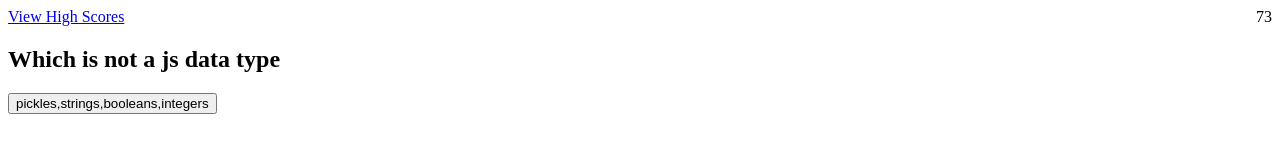
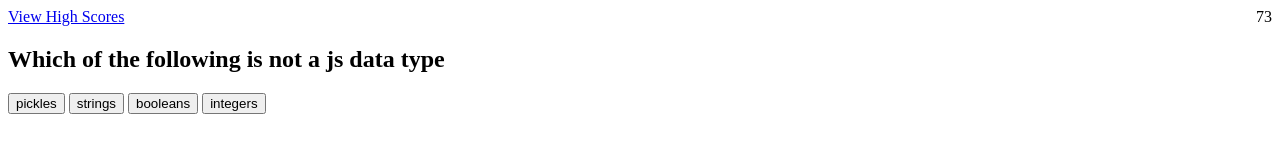
Before and after one commit to Glansburg/CodingQuiz, a plain HTML site: page index.html in a window 1280 px wide. Both pictures are taken after a click on the button "Start Quiz". Drawn offline with Linux system fonts and the light colour scheme.

Commit message:
added all buttons for first question

```diff
--- a/assets/javascript/index.js
+++ b/assets/javascript/index.js
@@ -4,8 +4,10 @@ var startBtn = document.getElementById("Start")
 var instructionsContainer = document.getElementById("instruction-container")
 var quizQuestionsContainer = document.getElementById("quiz-questions")
 var quizChoiceContainer = document.getElementById("quizChoices")
-var test = document.getElementById("test")
-var tester = document.getElementById("tester")
+var choice1 = document.getElementById("choice1")
+var choice2 = document.getElementById("choice2")
+var choice3 = document.getElementById("choice3")
+var choice4 = document.getElementById("choice4")
 var questionIndex = 0;
 var choiceIndex = 0;
 
@@ -31,7 +33,10 @@ function getQuestion() {
 
 function getChoice() {
 var currentChoice = questions[choiceIndex]
-tester.textContent = currentChoice.choice
+choice1.textContent = currentChoice.choice[0]
+choice2.textContent = currentChoice.choice[1]
+choice3.textContent = currentChoice.choice[2]
+choice4.textContent = currentChoice.choice[3]
 instructionsContainer.setAttribute("class", "hidden")
 quizChoiceContainer.removeAttribute("class")
 
--- a/assets/javascript/quiz-questions.js
+++ b/assets/javascript/quiz-questions.js
@@ -1,7 +1,7 @@
 var questions = [
     {
 
-     question: "Which is not a js data type",
+     question: "Which of the following is not a js data type",
      choice: ['pickles', 'strings', 'booleans', 'integers'],
      answer: "pickles"
 },
--- a/index.html
+++ b/index.html
@@ -39,8 +39,10 @@
 <h2 id="test" > something</h2>
  </section>
         <section id="quizChoices">
-<button id = "tester"> something</button>
-
+<button id = "choice1"> something</button>
+<button id = "choice2"> something</button>
+<button id = "choice3"> something</button>
+<button id = "choice4"> something</button>
         </section>
 
 
```
